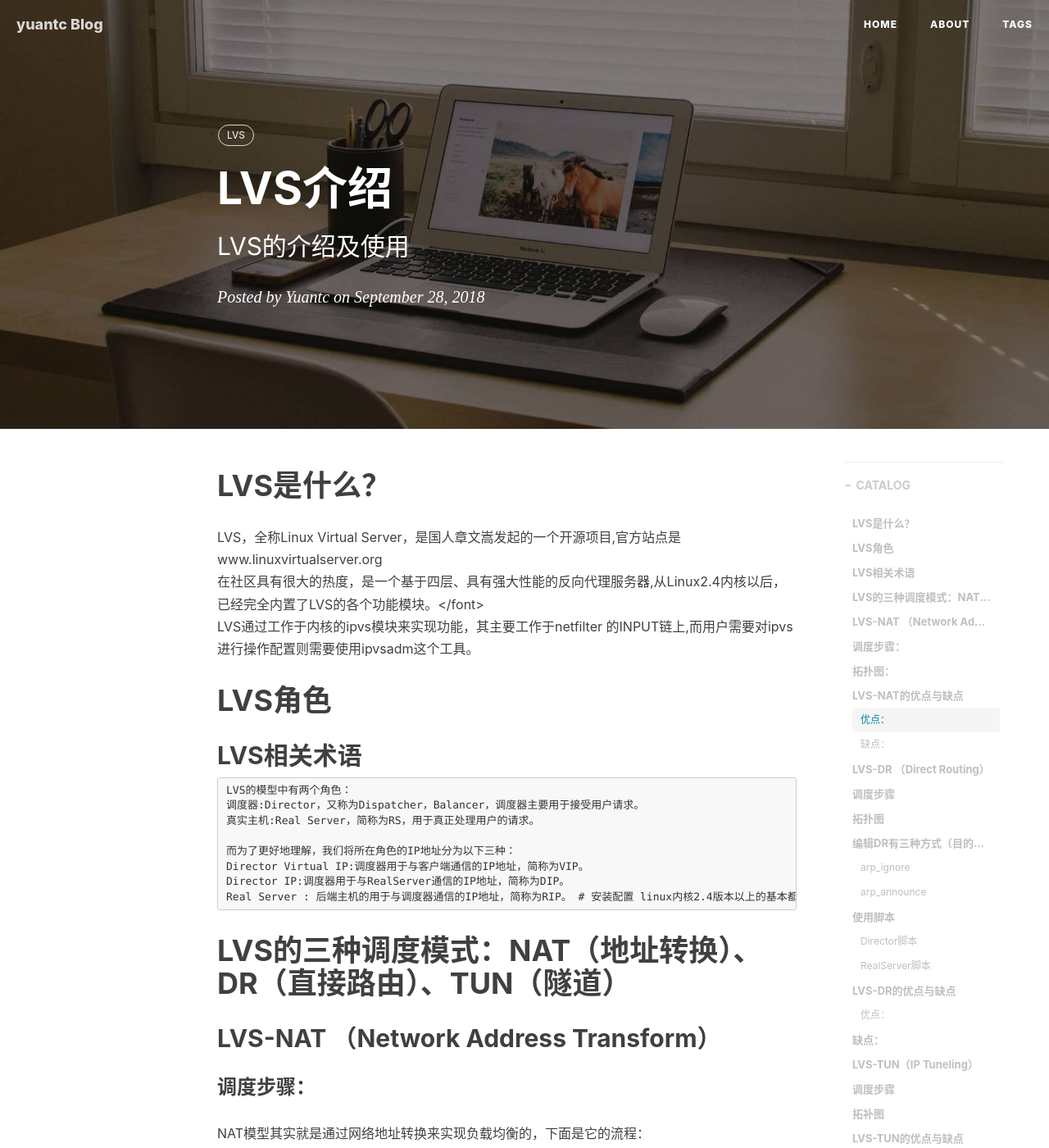
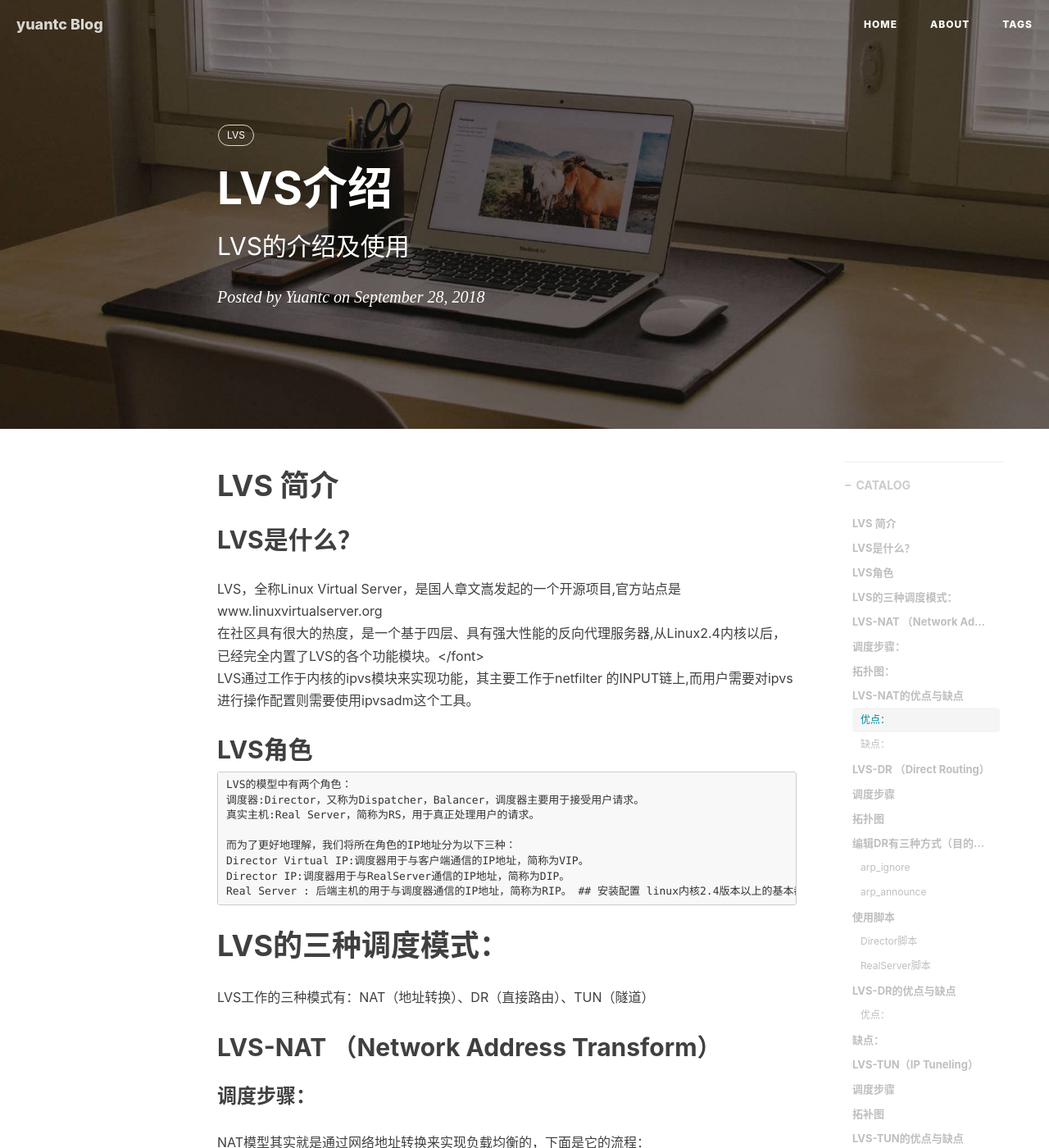
Before and after one commit to yuantianchi/sky.github.io, a Jekyll site: the page built from _posts/2018-10-08-LVS介绍.md, in a window 1280 px wide and 1400 px high. Shown: the whole window at 82% size. Built offline with Jekyll 4.4.1, drawn with Linux system fonts in a browser that asks for light colours; nearby versions of some CDN libraries; comment, search, counter and statistics services are not loaded.

Commit message:
add posts

```diff
--- a/_posts/2018-10-08-LVS介绍.md
+++ b/_posts/2018-10-08-LVS介绍.md
@@ -9,14 +9,13 @@ catalog: true
 tags:
     - LVS
 ---
-
-# LVS是什么？
+# LVS 简介
+## LVS是什么？
 LVS，全称Linux Virtual Server，是国人章文嵩发起的一个开源项目,官方站点是www.linuxvirtualserver.org<br/>
 在社区具有很大的热度，是一个基于四层、具有强大性能的反向代理服务器,从Linux2.4内核以后，已经完全内置了LVS的各个功能模块。</font><br/>
 LVS通过工作于内核的ipvs模块来实现功能，其主要工作于netfilter 的INPUT链上,而用户需要对ipvs进行操作配置则需要使用ipvsadm这个工具。<br/>
 
-# LVS角色
-## LVS相关术语
+## LVS角色
     LVS的模型中有两个角色：
     调度器:Director，又称为Dispatcher，Balancer，调度器主要用于接受用户请求。
     真实主机:Real Server，简称为RS，用于真正处理用户的请求。
@@ -25,11 +24,12 @@ LVS通过工作于内核的ipvs模块来实现功能，其主要工作于netfilt
     Director Virtual IP:调度器用于与客户端通信的IP地址，简称为VIP。
     Director IP:调度器用于与RealServer通信的IP地址，简称为DIP。
     Real Server : 后端主机的用于与调度器通信的IP地址，简称为RIP。
-# 安装配置
+## 安装配置
 linux内核2.4版本以上的基本都支持LVS，要使用lvs，只需要再安装一个lvs的管理工具：ipvsadm
 yum install ipvsadm
 
-# LVS的三种调度模式：NAT（地址转换）、DR（直接路由）、TUN（隧道）
+# LVS的三种调度模式：
+LVS工作的三种模式有：NAT（地址转换）、DR（直接路由）、TUN（隧道）
 
 ## LVS-NAT （Network Address Transform）
 
```
